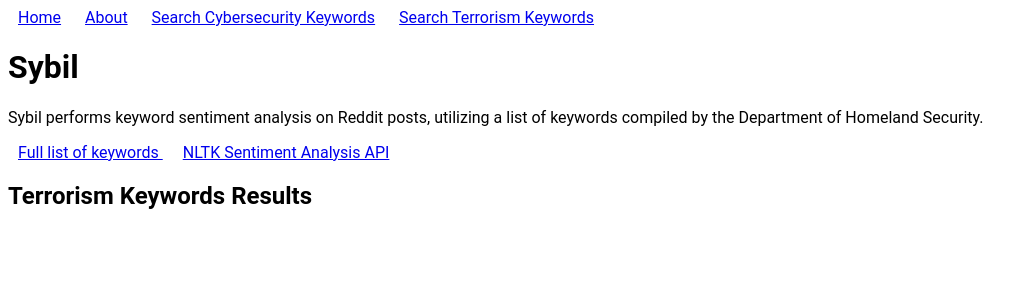
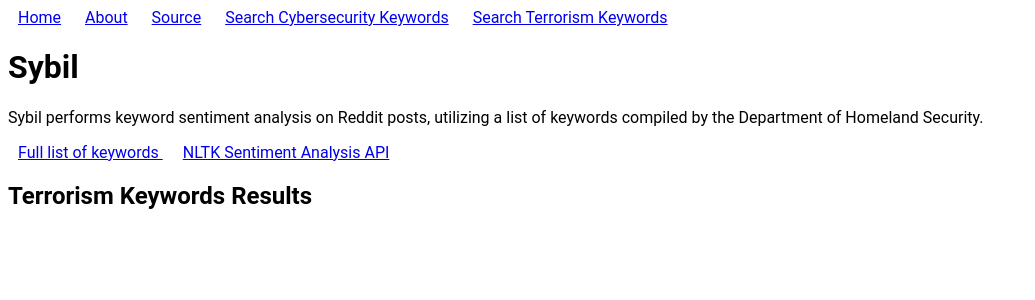
Before and after one commit to elainechan/sybil, a Flask app: template templates/terrorism.html in a window 1280 px wide. Shown: the top 300 px of the page, without its empty margins (0-1035 px from the left). Run offline with Flask 2, Linux system fonts and the light colour scheme; the template is opened without the code that fills it, so the values that code supplies are empty.

Commit message:
Moves source link to top nav.

```diff
--- a/templates/about.html
+++ b/templates/about.html
@@ -10,6 +10,7 @@
 	<div class="topnav">
 			<a class="active" href="/">Home</a>
 			<a href="about">About</a>
+      <a href="https://github.com/elainechan/sybil">Source</a>
 			<a href="cybersecurity">Search Cybersecurity Keywords</a>
 			<a href="terrorism">Search Terrorism Keywords</a>
 	</div>
--- a/templates/cybersecurity.html
+++ b/templates/cybersecurity.html
@@ -10,6 +10,7 @@
     <div class="topnav">
         <a class="active" href="/">Home</a>
 		<a href="about">About</a>
+    <a href="https://github.com/elainechan/sybil">Source</a>
 		<a href="cybersecurity">Search Cybersecurity Keywords</a>
 		<a href="terrorism">Search Terrorism Keywords</a>
     </div>
--- a/templates/home.html
+++ b/templates/home.html
@@ -10,6 +10,7 @@
     <div class="topnav">
         <a class="active" href="/">Home</a>
         <a href="about">About</a>
+        <a href="https://github.com/elainechan/sybil">Source</a>
         <a href="cybersecurity">Search Cybersecurity Keywords</a>
         <a href="terrorism">Search Terrorism Keywords</a>
     </div>
@@ -17,7 +18,6 @@
     <p> Sybil performs keyword sentiment analysis on Reddit posts, utilizing a list of keywords compiled by the Department of Homeland Security. </p>
 
     <div class="links">
-      <a href="https://github.com/elainechan/sybil">Source </a>
       <a href="https://gist.github.com/jm3/2815378"> Full list of keywords </a>
       <a href="http://text-processing.com/docs/sentiment.html">NLTK Sentiment Analysis API</a>
     </div>
--- a/templates/terrorism.html
+++ b/templates/terrorism.html
@@ -10,6 +10,7 @@
     <div class="topnav">
         <a class="active" href="/">Home</a>
 		<a href="about">About</a>
+		<a href="https://github.com/elainechan/sybil">Source</a>
 		<a href="cybersecurity">Search Cybersecurity Keywords</a>
 		<a href="terrorism">Search Terrorism Keywords</a>
     </div>
@@ -17,7 +18,7 @@
     <p> Sybil performs keyword sentiment analysis on Reddit posts, utilizing a list of keywords compiled by the Department of Homeland Security. </p>
 
     <div class="links">
-	  <a href="https://gist.github.com/jm3/2815378"> Full list of keywords </a>
+	  	<a href="https://gist.github.com/jm3/2815378"> Full list of keywords </a>
       <a href="http://text-processing.com/docs/sentiment.html">NLTK Sentiment Analysis API</a>
     </div>
     <div class="results">
```
